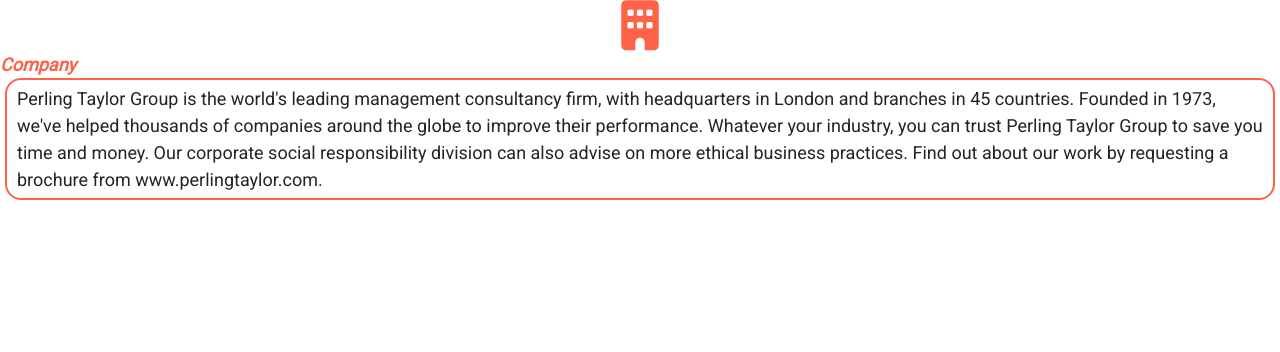
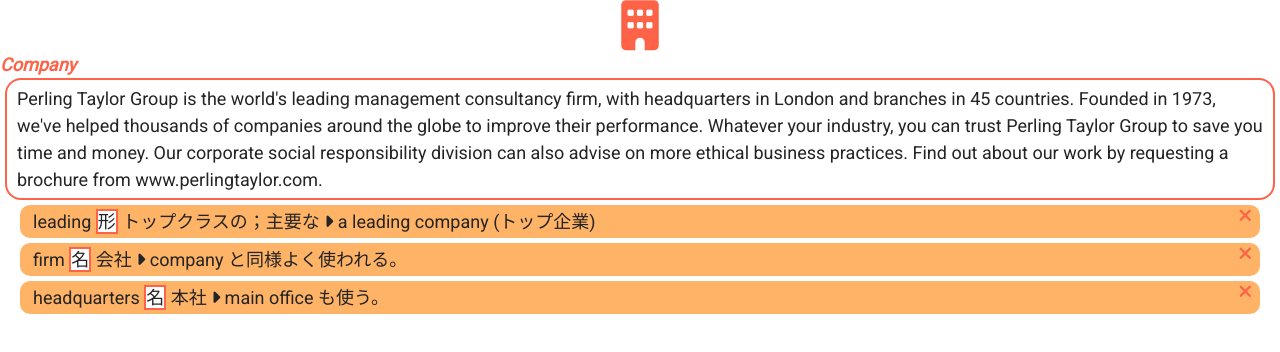
Before and after one commit to TANADADaisuke/TANADADaisuke.github.io, a plain HTML site: page index.html in a window 1280 px wide. Drawn offline with nearby package versions, Linux system fonts and the light colour scheme.

Commit message:
Set close action

```diff
--- a/CSS/main.css
+++ b/CSS/main.css
@@ -65,8 +65,35 @@ a {
 }
 
 .vocabulary {
+    display: block;
+    background-color: #ffb366;
+    margin: 5px 20px;
+    padding: 3px 18px 3px 13px;
+    border-radius: 10px;
+    position: relative;
+}
+
+.vocabulary.close {
     display: none;
 }
+
+.vocabulary p {
+    display: inline;
+}
+
+.vocabulary span {
+    background-color: #fff;
+    border: 2px solid tomato;
+}
+
+.fa-times {
+    position: absolute;
+    top: -16px;
+    right: -10px;
+    padding: 18px;
+    color: tomato;
+}
+
 /*
  * Navigator
  */
--- a/JS/app.js
+++ b/JS/app.js
@@ -0,0 +1,4 @@
+// vocabulary.close action
+$('.fa-times').on('click', function() {
+    $(this).parent().addClass('close');
+});
--- a/index.html
+++ b/index.html
@@ -35,19 +35,28 @@
                 <p>leading</p>
                 <span>形</span>
                 <p>トップクラスの；主要な</p>
-                <i></i>
+                <i class="fas fa-caret-right"></i>
                 <p>a leading company</p>
                 <p>(トップ企業)</p>
+                <i class="fas fa-times"></i>
             </div>
             <div class="vocabulary">
-                <p></p>
-                <span>形名他自副前</span>
-                <p></p>
+                <p>firm</p>
+                <span>名</span>
+                <p>会社</p>
+                <i class="fas fa-caret-right"></i>
+                <p>company</p>
+                <p>と同様よく使われる。</p>
+                <i class="fas fa-times"></i>
             </div>
             <div class="vocabulary">
-                <p></p>
-                <span>形名他自副前</span>
-                <p></p>
+                <p>headquarters</p>
+                <span>名</span>
+                <p>本社</p>
+                <i class="fas fa-caret-right"></i>
+                <p>main office</p>
+                <p>も使う。</p>
+                <i class="fas fa-times"></i>
             </div>
         </div>
         <!-- Navigator -->
```
